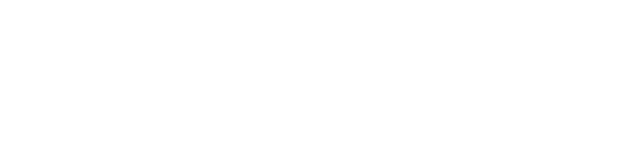
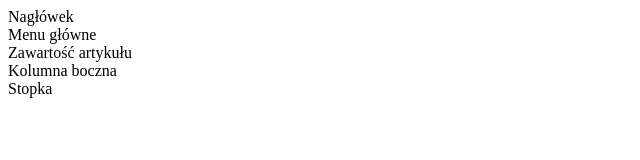
Before and after one commit to Nequxu/WSB_IN, a plain HTML site: page second.html in a window 1280 px wide. Shown: the whole page, without its empty margins (0-640 px from the left). Drawn offline with Linux system fonts and the light colour scheme.

Commit message:
Dodanie ciała do html

```diff
--- a/second.html
+++ b/second.html
@@ -2,7 +2,25 @@
 <html>
      <head>
           <meta charset="UTF-8" />
+          <title>Tytuł strony...</title>
      </head>
      <body>
+          <header>
+               Nagłówek
+          </header>
+          <nav>
+               Menu główne
+          </nav>
+          <section>
+               <article>
+                    Zawartość artykułu
+               </article>
+          </section>
+          <aside>
+               Kolumna boczna
+          </aside>
+          <footer>
+               Stopka
+          </footer>
      </body>
 </html>
```
